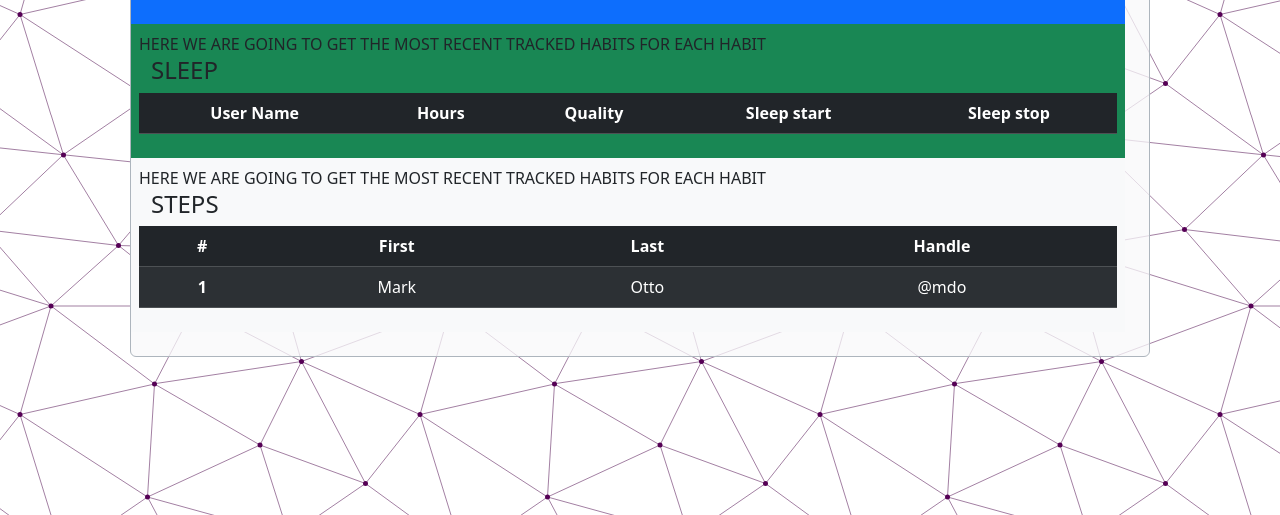
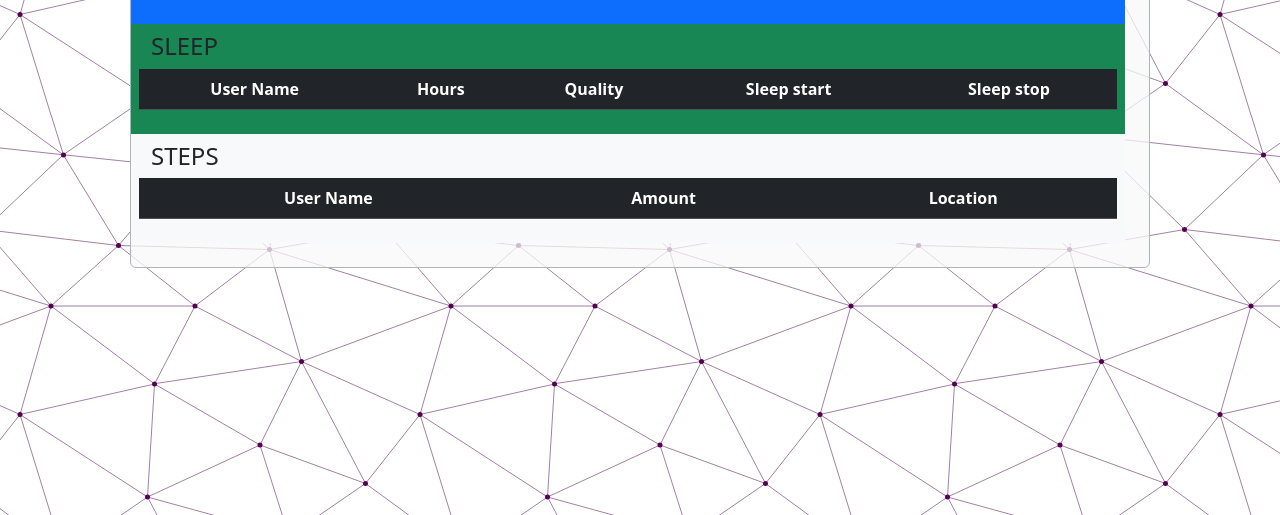
Before and after one commit to DiegoRM7/Habit-Tracker-Group-Project, a Flask app: page /dashboard in a window 1280 px wide. Shown: the part 285-800 px from the top of the page. Run offline with Flask 3, Linux system fonts and the light colour scheme; the visitor is signed in with stand-in values (Sample User, id 1); data that the repository does not hold is empty.

Commit message:
- set up to show data on dashboard page - print messages to let developer know step habit was created - set up empty array lists if the selections query comes out empty for the dashboard because that user might've not created any habit tracked yet. There was a error before this it was trying to iterate through a boolean which is not possible.

```diff
--- a/flask_app/controllers/gyms.py
+++ b/flask_app/controllers/gyms.py
@@ -11,7 +11,7 @@ def habit_details():
     if 'user_id' not in session:
         return redirect('/')
     user_info = user.User.get_user_by_user_id_logged_in('user_id')
-    print(user_info["first_name"])
+    print({user_info:"first_name"})
     return render_template("habit_details.html", user_info = user_info)
 
 @app.get("/habit/update")
--- a/flask_app/controllers/steps.py
+++ b/flask_app/controllers/steps.py
@@ -11,7 +11,9 @@ def create_step_habit_form_process():
     if 'user_id' not in session:
         return redirect('/')
     if step.Step.create_step_habit(request.form):
-        return redirect("/habit/details")
+        print("step habit was created! Should be redirect to dashboard")    #will convert to flash later
+        return redirect("/dashboard")
+    # will redirect to ("/habit/details") later on when we have page made
     return redirect("/habit/create")
 
 @app.post("/habit/update/steps/process")
--- a/flask_app/controllers/users.py
+++ b/flask_app/controllers/users.py
@@ -26,10 +26,13 @@ def dashboard():
         return redirect('/login')
     # sleep_data = sleep.Sleep.get_all_sleep_habits()
     # user_info = user.User.get_user_by_user_id_logged_in('user_id')
-    all_gym_habits = gym.Gym.get_all_gym_habits_with_user_by_user_id(session["user_id"])
-    all_sleep_habits = sleep.Sleep.get_all_sleep_habits_by_user_id(session["user_id"])
+
+    # all_gym_habits = gym.Gym.get_all_gym_habits_with_user_by_user_id(session["user_id"])
+    # all_sleep_habits = sleep.Sleep.get_all_sleep_habits_by_user_id(session["user_id"])
     all_step_habits = step.Step.get_all_step_habits_by_user_id(session["user_id"])
-    return render_template("dashboard.html", all_gym_habits = all_gym_habits, all_sleep_habits = all_sleep_habits, all_step_habits = all_step_habits)
+    return render_template("dashboard.html", all_step_habits = all_step_habits)
+# all_gym_habits = all_gym_habits
+# all_sleep_habits = all_sleep_habits
 
 @app.get("/login")
 def login():
--- a/flask_app/models/gym.py
+++ b/flask_app/models/gym.py
@@ -66,6 +66,8 @@ class Gym:
                 WHERE gym.user_id = %(user_id)s;
                 """
         results = connectToMySQL(cls.db).query_db(query, {"user_id": user_id})
+        if not results:
+            return []
         return results
 # ! Uriah: works in mySQL, need to test in flask ^
 
--- a/flask_app/models/sleep.py
+++ b/flask_app/models/sleep.py
@@ -63,10 +63,11 @@ class Sleep:
                 SELECT * FROM sleep
                 JOIN user
                 ON user.id = sleep.user_id
-                WHERE sleep.user_id = %(user_id)s
-                ;"""
-        # small edit on the naming of the user_id since it's only bringing in one dictionary type.
+                WHERE sleep.user_id = %(user_id)s;
+                """
         results = connectToMySQL(cls.db).query_db(query, {"user_id": user_id})
+        if not results:
+            return []
         return results
 
 # ?? Update Sleep Models
--- a/flask_app/models/step.py
+++ b/flask_app/models/step.py
@@ -25,24 +25,24 @@ class Step:
         query = """
                 INSERT INTO steps (amount, location, user_id)
                 VALUES (%(amount)s, %(location)s, %(user_id)s)
-                ;"""
+                """
         step_id = connectToMySQL(cls.db).query_db(query,step_data)
         return step_id
 
 #?? Read Step Models
 
     @classmethod
-    def get_step_habit_by_habit_id(cls,step_id):
+    def get_step_habit_by_habit_id(cls,step_id): # to show in view page
         query = """
                 SELECT *
                 FROM steps
-                WHERE step_id = %(step_id)s
-                ;"""
+                WHERE step_id = %(step_id)s;
+                """
         results = connectToMySQL(cls.db).query_db(query, {"step_id" : step_id})
         return cls(results)
 
     @classmethod
-    def get_all_step_habits(cls):
+    def get_all_step_habits(cls): # used for dashboard after MVP
         query = """
                 SELECT *
                 FROM steps
@@ -54,14 +54,16 @@ class Step:
         return step_habit
 
     @classmethod
-    def get_all_step_habits_by_user_id(cls,user_id):
+    def get_all_step_habits_by_user_id(cls,user_id): # for dashboard table
         query = """
                 SELECT * FROM steps
                 JOIN user
                 ON user.id = step.user_id
-                WHERE step.user_id = %(user_id);
+                WHERE step.user_id = %(user_id)
                 """
         results = connectToMySQL(cls.db).query_db(query,{"user_id": user_id})
+        if not results:
+            return []
         return results
 
 #?? Update Step Models
--- a/flask_app/templates/dashboard.html
+++ b/flask_app/templates/dashboard.html
@@ -27,8 +27,8 @@
         <div class="container">
             <div class="p-4 mb-3 card bg-opacity-75 bg-light hover-shadow border-1 border-dark-subtle border">
                 <div class="row">
+
                     <div class="row bg-primary p-2">
-
                         <h4>GYM</h4>
                         <table class="table table-striped table-dark text-center">
                             <thead>
@@ -43,20 +43,20 @@
                                 </tr>
                             </thead>
                             <tbody>
-                                {% for habit in all_gym_habits %}
+                                {% for gym in all_gym_habits %}
                                 <tr>
-                                    <th>{{ habit.first_name }}</th>
-                                    <td>{{ habit.reps }}</td>
-                                    <td>{{ habit.hours }}</td>
-                                    <td>{{ habit.gym_start }}</td>
-                                    <td>{{ habit.gym_stop }}</td>
+                                    <th>{{ gym.first_name }}</th>
+                                    <td>{{ gym.reps }}</td>
+                                    <td>{{ gym.hours }}</td>
+                                    <td>{{ gym.gym_start }}</td>
+                                    <td>{{ gym.gym_stop }}</td>
                                 </tr>
                                 {% endfor %}
                             </tbody>
                         </table>
                     </div>
+
                     <div class="row bg-success p-2">
-                        HERE WE ARE GOING TO GET THE MOST RECENT TRACKED HABITS FOR EACH HABIT
                         <h4>SLEEP</h4>
                         <table class="table table-striped table-dark text-center">
                             <thead>
@@ -70,41 +70,42 @@
                             </thead>
                             <tbody>
                                 <!-- will create a jinja2 for loop to find all available data -->
-                                {% for habit in all_sleep_habits %}
+                                {% for sleep in all_sleep_habits %}
                                 <tr>
-                                    <th>{{ habit.first_name }}</th>
-                                    <td>{{ habit.amount }}</td>
-                                    <td>{{ habit.quality }}</td>
-                                    <td>{{ habit.sleep_start }}</td>
-                                    <td>{{ habit.sleep_stop }}</td>
+                                    <th>{{ sleep.first_name }}</th>
+                                    <td>{{ sleep.amount }}</td>
+                                    <td>{{ sleep.quality }}</td>
+                                    <td>{{ sleep.sleep_start }}</td>
+                                    <td>{{ sleep.sleep_stop }}</td>
                                 </tr>
                                 {% endfor %}
                             </tbody>
                         </table>
                     </div>
+
                     <div class="row bg-light p-2">
-                        HERE WE ARE GOING TO GET THE MOST RECENT TRACKED HABITS FOR EACH HABIT
                         <h4>STEPS</h4>
                         <table class="table table-striped table-dark text-center">
                             <thead>
                                 <tr>
-                                    <th>#</th>
-                                    <th>First</th>
-                                    <th>Last</th>
-                                    <th>Handle</th>
+                                    <th>User Name</th>
+                                    <th>Amount</th>
+                                    <th>Location</th>
                                 </tr>
                             </thead>
                             <tbody>
                                 <!-- will create a jinja2 for loop to find all available data -->
+                                {% for steps in all_step_habits %}
                                 <tr>
-                                    <th>1</th>
-                                    <td>Mark</td>
-                                    <td>Otto</td>
-                                    <td>@mdo</td>
+                                    <th> {{ steps.first_name }} </th>
+                                    <th> {{ steps.amount }} </th>
+                                    <th> {{ steps.location }} </th>
                                 </tr>
+                                {% endfor %}
                             </tbody>
                         </table>
                     </div>
+
                 </div>
             </div>
         </div>
```
Also changed, not shown: flask_app/models/user.py (+0 -10 lines).
